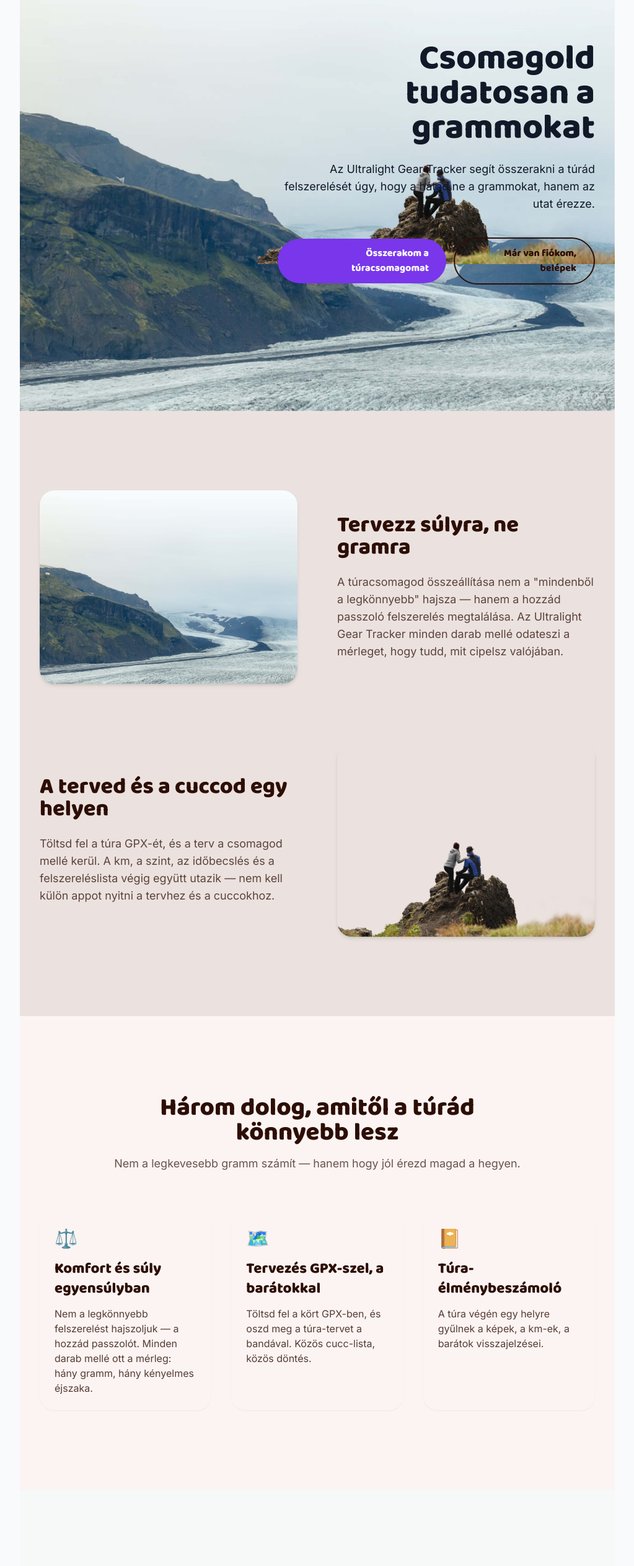
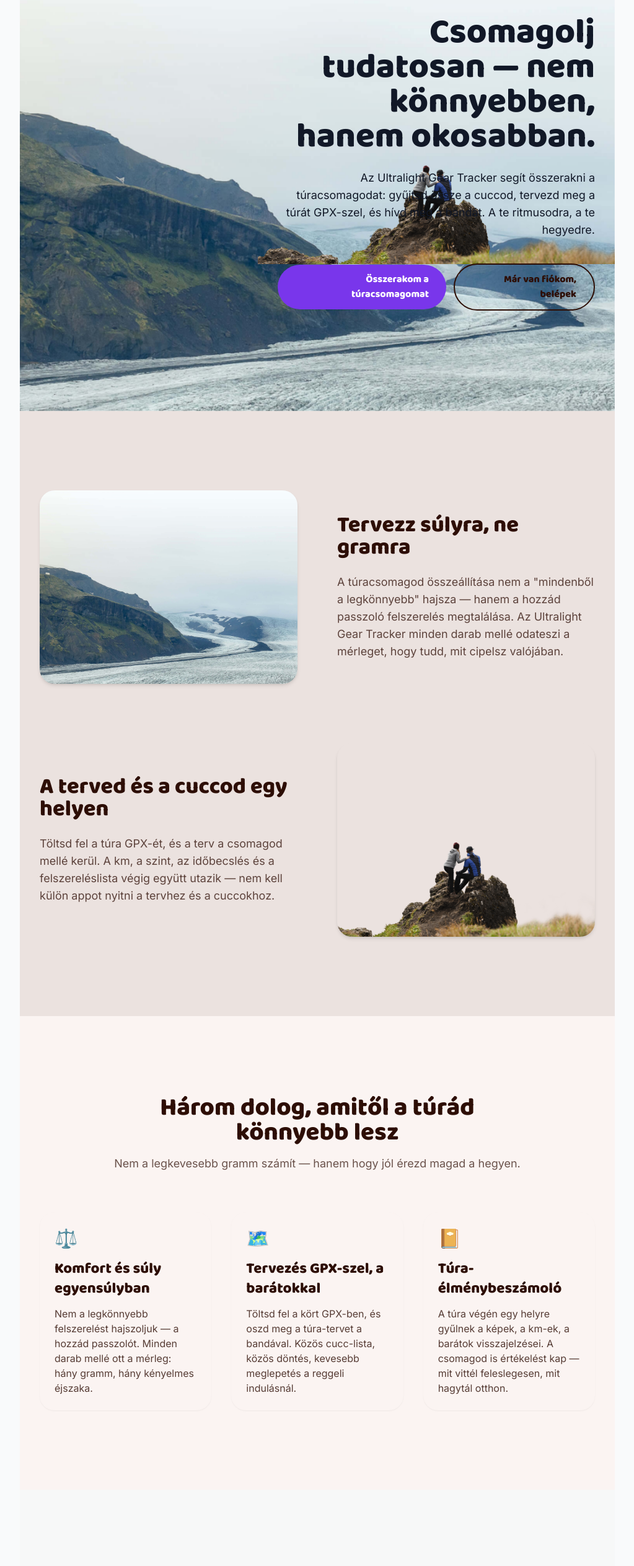
Before and after one commit to vjocc/UltralightGearTracker, a Nuxt app: page / in a window 1280 px wide. Shown: the part 234-2760 px from the top of the page at 62% size, without its empty margins (128-1151 px from the left). Built offline with nearby package versions, Linux system fonts and the light colour scheme; no server answers.

Commit message:
P4.5 Marketing copy + footer SVG — MemoFox brand voice

```diff
--- a/components/LandingBenefits.vue
+++ b/components/LandingBenefits.vue
@@ -27,12 +27,12 @@
   {
     emoji: '🗺️',
     title: 'Tervezés GPX-szel, a barátokkal',
-    body: 'Töltsd fel a kört GPX-ben, és oszd meg a túra-tervet a bandával. Közös cucc-lista, közös döntés.',
+    body: 'Töltsd fel a kört GPX-ben, és oszd meg a túra-tervet a bandával. Közös cucc-lista, közös döntés, kevesebb meglepetés a reggeli indulásnál.',
   },
   {
     emoji: '📔',
     title: 'Túra-élménybeszámoló',
-    body: 'A túra végén egy helyre gyűlnek a képek, a km-ek, a barátok visszajelzései.',
+    body: 'A túra végén egy helyre gyűlnek a képek, a km-ek, a barátok visszajelzései. A csomagod is értékelést kap — mit vittél feleslegesen, mit hagytál otthon.',
   },
 ];
 </script>
--- a/components/LandingCta.vue
+++ b/components/LandingCta.vue
@@ -23,22 +23,22 @@
   {
     num: '01',
     title: 'Gyűjtsd össze a cuccod',
-    body: 'Add hozzá a fogkefétől a sátorig mindent, amit viszel. A rendszer súlyt és kategóriát rendel.',
+    body: 'Válogasd össze a felszerelésed, és mérd meg minden darab grammját. A kategóriák segítenek rendszerezni.',
   },
   {
     num: '02',
     title: 'Tervezd meg a túrát GPX-szel',
-    body: 'Töltsd fel a kört, és a terv a csomagod mellé kerül. Km, szint, időbecslés — minden egy helyen.',
+    body: 'Töltsd fel a túra útvonalát GPX-formátumban, és a rendszer kiszámolja a távot és a szintemelkedést.',
   },
   {
     num: '03',
     title: 'Oszd meg a bandával',
-    body: 'Hívd meg a túratársakat — közösen nézegetik, kommentelik, ajánlanak. Privát, csak meghívottaknak.',
+    body: 'Hívd meg a barátaidat, és ők is hozzáférhetnek a túra-csomagodhoz vagy a sajátjukhoz.',
   },
   {
     num: '04',
     title: 'Éld meg + Beszámoló',
-    body: 'A túra végén egy helyre gyűlnek a km-ek, a felszerelés-visszajelzés és a barátok élményei.',
+    body: 'A túra végén írd meg a beszámolót, töltsd fel a fotókat, és oszd meg a tapasztalataidat.',
   },
 ];
 
@@ -52,10 +52,10 @@
       <!-- Section header -->
       <div class="mx-auto max-w-2xl text-center">
         <h2 class="font-display text-3xl font-extrabold text-espresso-900 sm:text-4xl lg:text-[40px]">
-          Négy lépésben a túráig
+          Így használd a túracsomagod
         </h2>
         <p class="mt-4 text-base font-normal leading-relaxed text-espresso-900/70 sm:text-lg">
-          A cuccod és a terved végigkíséri a túrát — az elejétől a beszámolóig.
+          Négy kis lépés, a saját ritmusodra — a cuccod végigkíséri a túrát.
         </p>
       </div>
 
@@ -80,9 +80,15 @@
 
       <!-- Close CTA — auth-aware -->
       <div class="mt-12 text-center sm:mt-16">
-        <NuxtLink :to="ctaHref" class="btn-primary">
-          Összerakom a túracsomagomat
-        </NuxtLink>
+        <p class="mx-auto max-w-2xl font-display text-lg font-bold text-espresso-900 sm:text-xl">
+          Nem a legkevesebb gramm számít, hanem hogy jól érezd magad a
+          hegyen — pakolj a saját ritmusodra.
+        </p>
+        <div class="mt-6">
+          <NuxtLink :to="ctaHref" class="btn-primary">
+            Összerakom a túracsomagomat
+          </NuxtLink>
+        </div>
       </div>
     </div>
   </section>
--- a/components/LandingFooter.vue
+++ b/components/LandingFooter.vue
@@ -1,29 +1,73 @@
 <script setup lang="ts">
 /**
- * Landing footer — P4.2 redesign.
+ * Landing footer — P4.5 redesign.
  *
- * Section background: blushMid (MemoFox §2.2 — taupe section bg),
- * Mint a P4.2 brief "Út a 5-section ritmushoz" utolsó előtti eleme.
- * A tényleges umber footer illustration a P4.5 scope (kimaradt).
- *
- * Privacy micro-copy + MVP disclaimer marad.
+ * MemoFox §9: 3-layer mountain illustration (espresso / umber / blushMid)
+ * a lap alján, full-width. A micro-copy + copyright felette.
+ * A privacy-default szöveg a §9 "warm, private" voice-ból jön.
  */
 </script>
 
 <template>
   <footer class="bg-blushMid-50" aria-label="Lábléc">
-    <div class="mx-auto max-w-7xl px-4 py-12 sm:px-6 lg:px-8">
+    <!-- Micro-copy + copyright -->
+    <div class="mx-auto max-w-7xl px-4 pt-12 sm:px-6 lg:px-8">
       <div class="border-t border-espresso-900/10 pt-8">
         <p class="text-xs font-normal leading-relaxed text-espresso-900/70 sm:text-sm">
           Az alapértelmezett: csak te és a meghívott barátok látják a
           csomagod és a túráid — semmi nyilvános feed, semmi reklám.
         </p>
         <p class="mt-3 text-xs font-normal leading-relaxed text-espresso-900/60 sm:text-sm">
-          MVP build · a funkciók iteratívan bővülnek. A pontos mérlegelés
-          a saját felelősséged — terepen próbáld ki, mielőtt hosszú túrára
-          viszed.
+          © 2026 Ultralight Gear Tracker — A te hegyed, a te csomagod.
         </p>
       </div>
     </div>
+
+    <!--
+      3-layer mountain illustration (MemoFox §9).
+      Minden réteg: 100% width, viewBox-alapú koordinátarendszer,
+      preserveAspectRatio="none" → a path a container szélességére
+      nyúlik, magassága CSS-ből jön. A rétegek egymáson ülnek
+      (abszolút pozíció, left:0, right:0, bottom:0), hogy a
+      „távoli halvány → közép → közeli sötét" Z-order érvényesüljön.
+    -->
+    <div
+      class="relative mt-12 w-full"
+      style="height: 140px;"
+      aria-hidden="true"
+    >
+      <!-- Háttér (leggyengébb szín, legkisebb Y-offset) -->
+      <svg
+        class="absolute inset-x-0 bottom-0 h-[100px] w-full text-blushMid-400"
+        viewBox="0 0 1440 100"
+        preserveAspectRatio="none"
+        fill="currentColor"
+        fill-rule="nonzero"
+      >
+        <path d="M0 60 C 120 35, 240 80, 360 55 C 480 30, 600 70, 720 50 C 840 30, 960 75, 1080 55 C 1200 35, 1320 70, 1440 50 L 1440 100 L 0 100 Z" />
+      </svg>
+
+      <!-- Középső réteg (umber) -->
+      <svg
+        class="absolute inset-x-0 bottom-0 h-[120px] w-full text-umber-700"
+        viewBox="0 0 1440 120"
+        preserveAspectRatio="none"
+        fill="currentColor"
+        fill-rule="nonzero"
+      >
+        <path d="M0 75 C 120 50, 240 95, 360 70 C 480 45, 600 90, 720 65 C 840 40, 960 95, 1080 70 C 1200 45, 1320 90, 1440 65 L 1440 120 L 0 120 Z" />
+      </svg>
+
+      <!-- Előtér (espresso, legsötétebb) -->
+      <svg
+        class="absolute inset-x-0 bottom-0 h-[140px] w-full text-espresso-900"
+        viewBox="0 0 1440 140"
+        preserveAspectRatio="none"
+        fill="currentColor"
+        fill-rule="nonzero"
+      >
+        <path d="M0 95 C 120 70, 240 115, 360 90 C 480 65, 600 110, 720 85 C 840 60, 960 115, 1080 90 C 1200 65, 1320 110, 1440 85 L 1440 140 L 0 140 Z" />
+      </svg>
+    </div>
   </footer>
 </template>
--- a/components/LandingHero.vue
+++ b/components/LandingHero.vue
@@ -151,11 +151,12 @@
         <h1
           class="font-display text-4xl font-extrabold leading-tight text-espresso sm:text-5xl lg:text-[56px]"
         >
-          Csomagold tudatosan a grammokat
+          Csomagolj tudatosan — nem könnyebben, hanem okosabban.
         </h1>
         <p class="mt-4 text-base font-normal leading-relaxed text-espresso/85 sm:mt-6 sm:text-lg">
-          Az Ultralight Gear Tracker segít összerakni a túrád felszerelését
-          úgy, hogy a hátad ne a grammokat, hanem az utat érezze.
+          Az Ultralight Gear Tracker segít összerakni a túracsomagodat:
+          gyűjtsd össze a cuccod, tervezd meg a túrát GPX-szel, és hívd
+          meg a bandát. A te ritmusodra, a te hegyedre.
         </p>
 
         <!-- CTA pair: MemoFox §6.3 — filled + outline, pirula, display ExtraBold -->
```
